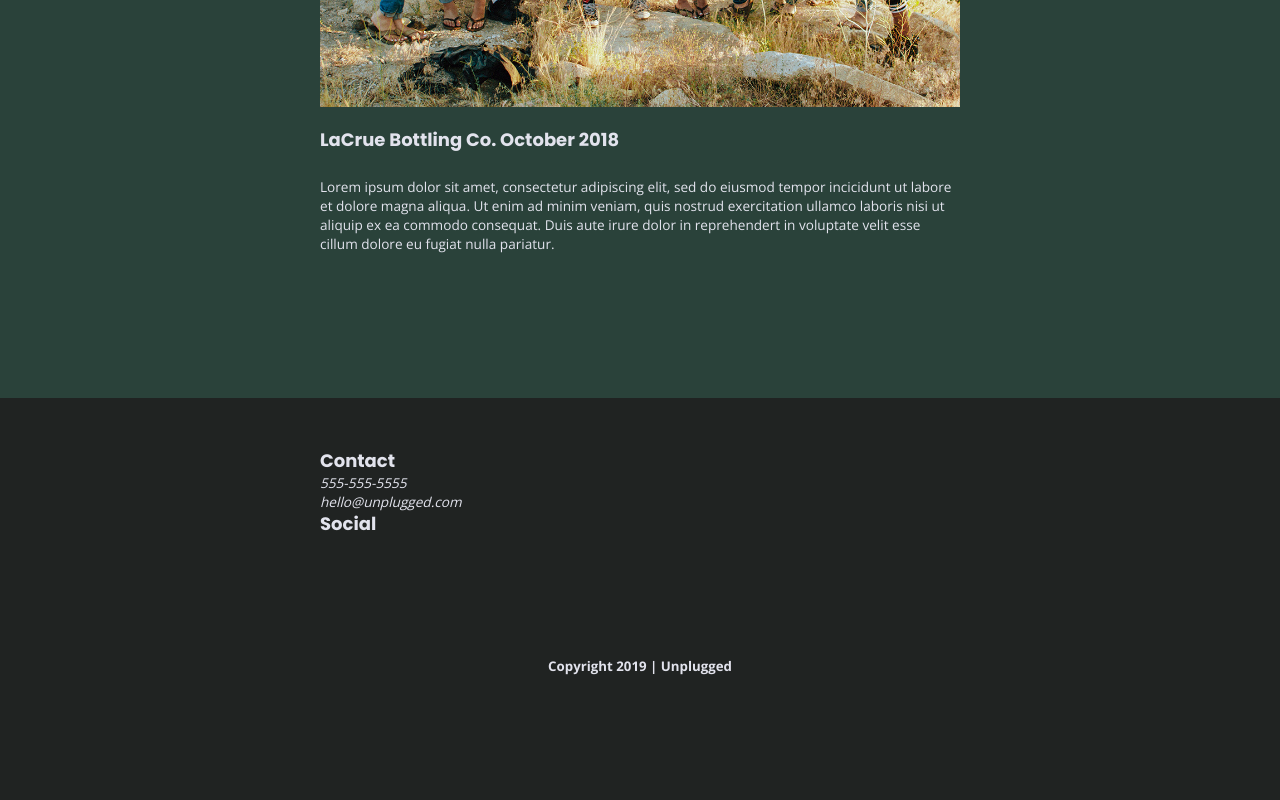
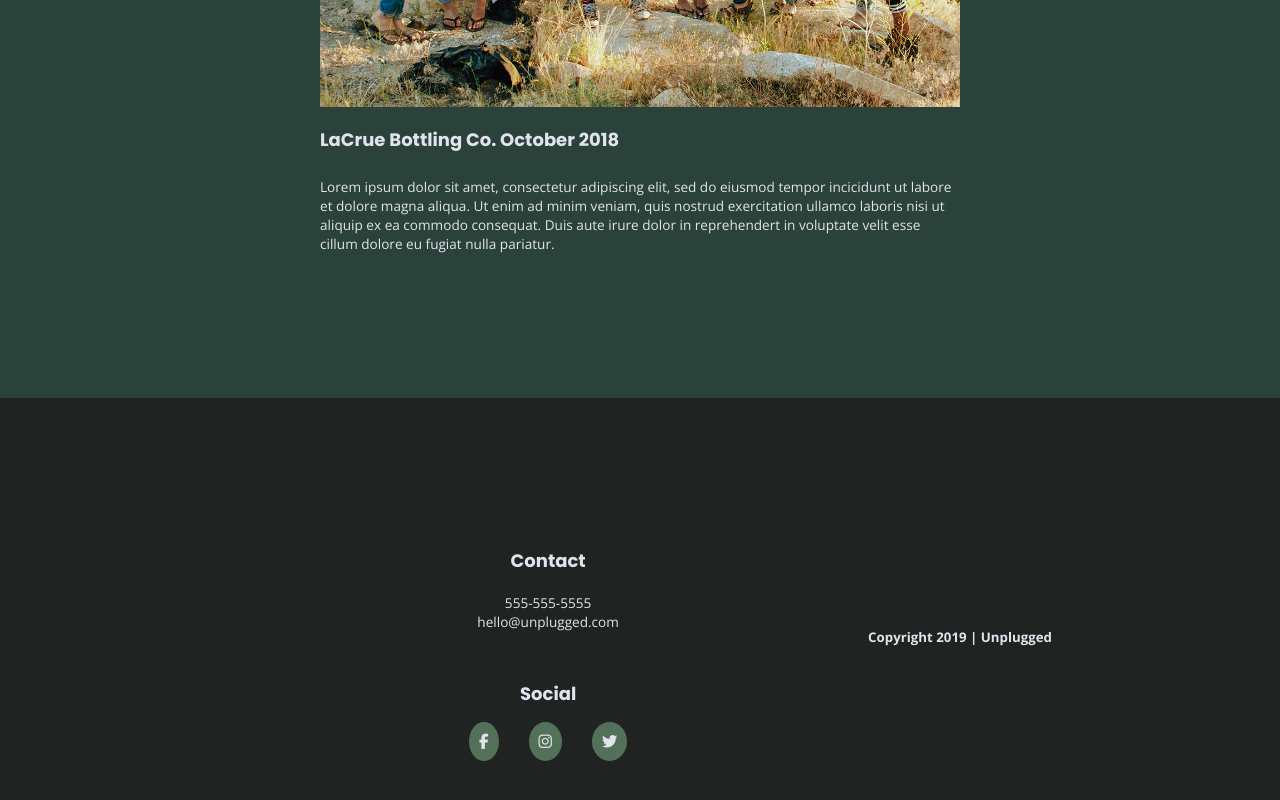
Before and after one commit to KimberleyDTL/206-unplugged-retreat, a website: page index.html in a window 1280 px wide. Shown: the part 3024-3824 px from the top of the page. Before the commit the page ends 3719 px from the top, so only its background shows below. Drawn offline with nearby package versions, Linux system fonts and the light colour scheme.

Commit message:
Added social icons with styling

```diff
--- a/css/main.css
+++ b/css/main.css
@@ -144,7 +144,8 @@ figure {
 }
 
 address {
-
+  font-style: normal;
+  text-align: center;
 }
 
 .content-wrapper {
@@ -195,36 +196,43 @@ header nav ul li {
 }
 
 footer {
-  flex-direction: column;
-}
 
-footer p{
-  margin: 0;
+  /* flex-direction: column; */
 }
 
 footer .content-wrapper {
-  width: 55%;
-  margin: 50px 0;
+  display: flex;
+  justify-content: center;
+  /* width: 55%;
+  margin: 50px 0; */
 }
 
-footer .contact {
-  margin-bottom: 50px;
+footer h4 {
+  margin-top: 50px;
+  text-align: center;
+}
+
+footer p {
+  margin-top: 20px;
 }
 
 footer .social-icons{
   display: flex;
-  justify-content: space-around;
-  align-items: center;
 }
 
-footer .social-icons p {
-  display: flex;
-  justify-content: center;
-  align-items: center;
+footer .social-icons p{
+background: #527158;
+border-radius: 50%;
+padding: 10px;
+margin: 15px;
+}
+
+footer .social-icons p i {
+  font-size: 1.125em;
 }
 
 footer .copyright {
-  margin: 20px 0;
+ font-style: normal;
 }
 
 
@@ -295,7 +303,7 @@ aside {
 
 .features article {
   margin: 30px;
-  padding: 0 50px; */
+  padding: 0 50px;
   }
 
 .features p {
@@ -554,7 +562,9 @@ faq .content-wrapper {
 /* Footer */
 
   footer-content {
-  (display: flex, justify-content, and align-items)
+  display: flex;
+  justify-content: center;
+  align-items: center;
 }
 }
 
--- a/index.html
+++ b/index.html
@@ -127,14 +127,18 @@
               hello@unplugged.com
             </p>
           </address>
+
         <div class="social">
           <h4>Social</h4>
             <div class="social-icons">
               <p>
-            <a href="https://www.facebook.com/kimberleytodd" target="_blank"></a>
+                <a href="https://www.facebook.com/kimberleytodd" target="_blank"><i class="fa-brands fa-facebook-f"></i></a>
               </p>
               <p>
-          <a href="https://www.instagram.com/yoursite" target="_blank"></a>
+              <a href="https://www.instagram.com/yoursite" target="_blank"><i class="fab fa-instagram"></i></a>
+              </p>
+              <p>
+                <a href="" target="_blank"><i class="fab fa-twitter"></i></a>
                 </p>
               <!-- other social links here-->
               </div>
```
Lines whose indentation alone changed are shown as unchanged.
